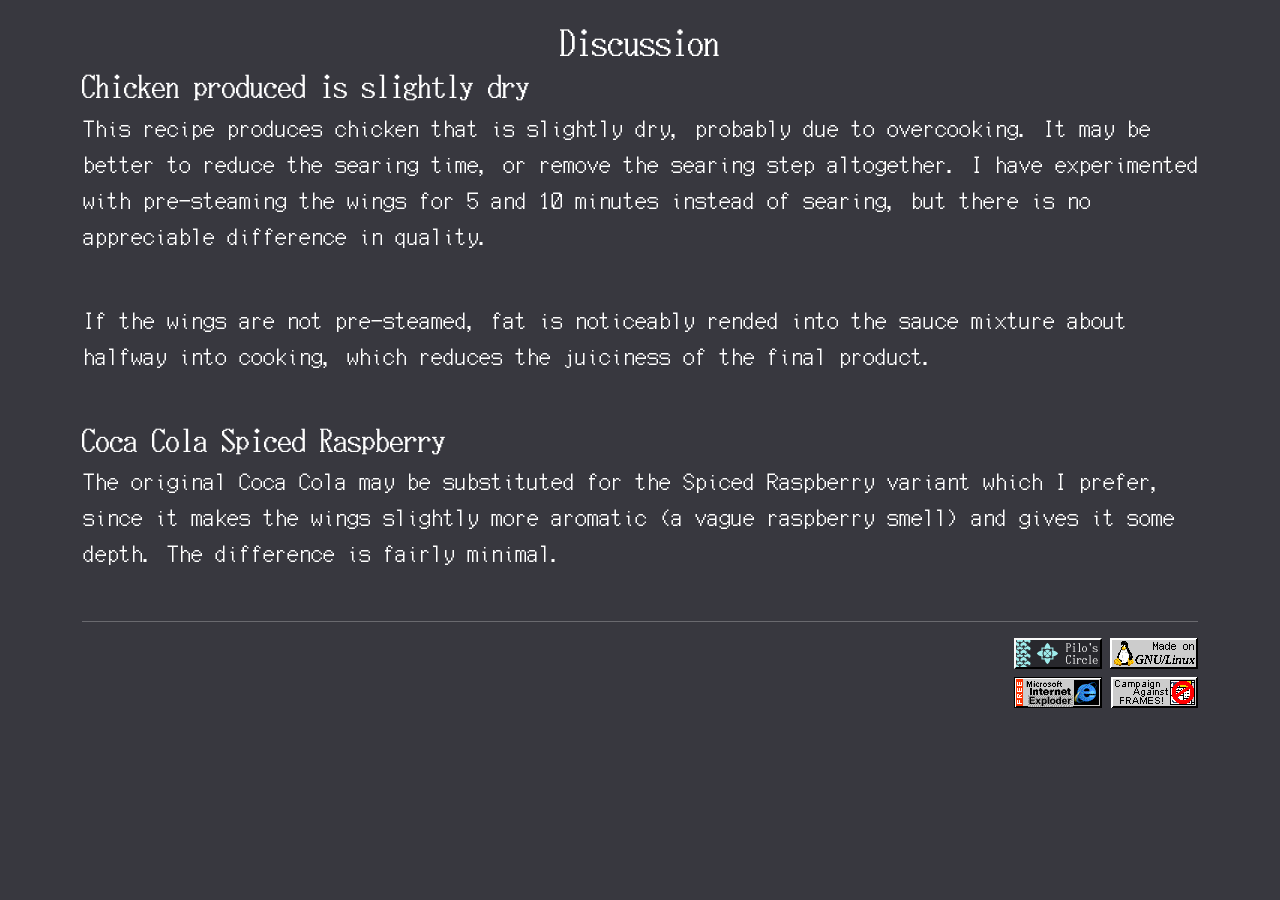
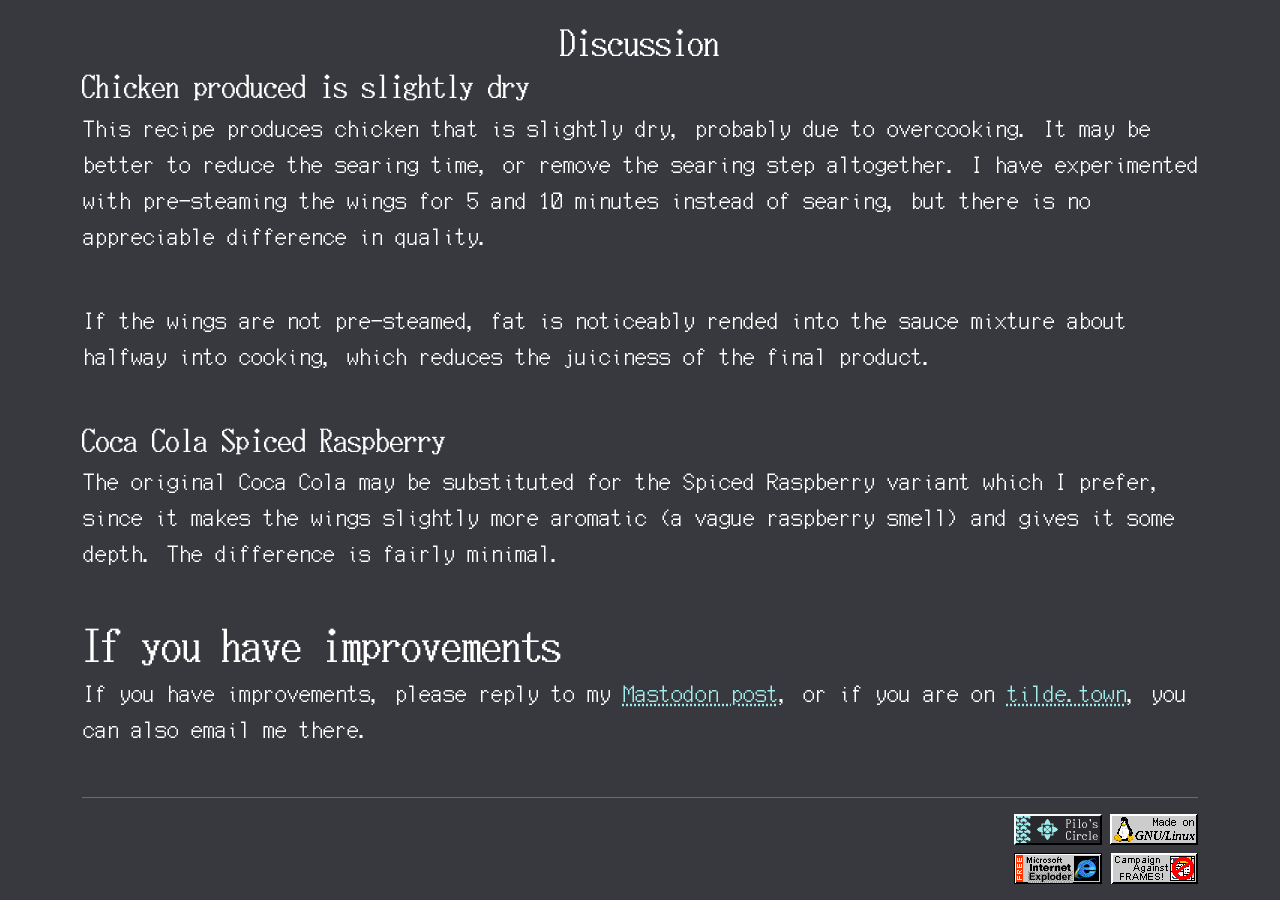
Before and after one commit to pilosophos/pilosophos-site-v1, a Jekyll site: the page built from _writing/rfc-cola-chicken-wings.md, in a window 1280 px wide and 900 px high, scrolled down 1567 px. Built offline with Jekyll 4.4.1, drawn with Linux system fonts in a browser that asks for light colours; before the commit the page ends 2291 px from its top, so only the background shows below that.

Commit message:
add improvements section

```diff
--- a/_writing/rfc-cola-chicken-wings.md
+++ b/_writing/rfc-cola-chicken-wings.md
@@ -45,3 +45,6 @@
 
 ### Coca Cola Spiced Raspberry
 The original Coca Cola may be substituted for the Spiced Raspberry variant which I prefer, since it makes the wings slightly more aromatic (a vague raspberry smell) and gives it some depth. The difference is fairly minimal.
+
+# If you have improvements
+If you have improvements, please reply to my [Mastodon post](https://tiny.tilde.website/@pilosophos/112719555315819765), or if you are on [tilde.town](https://tilde.town), you can also email me there.
```
